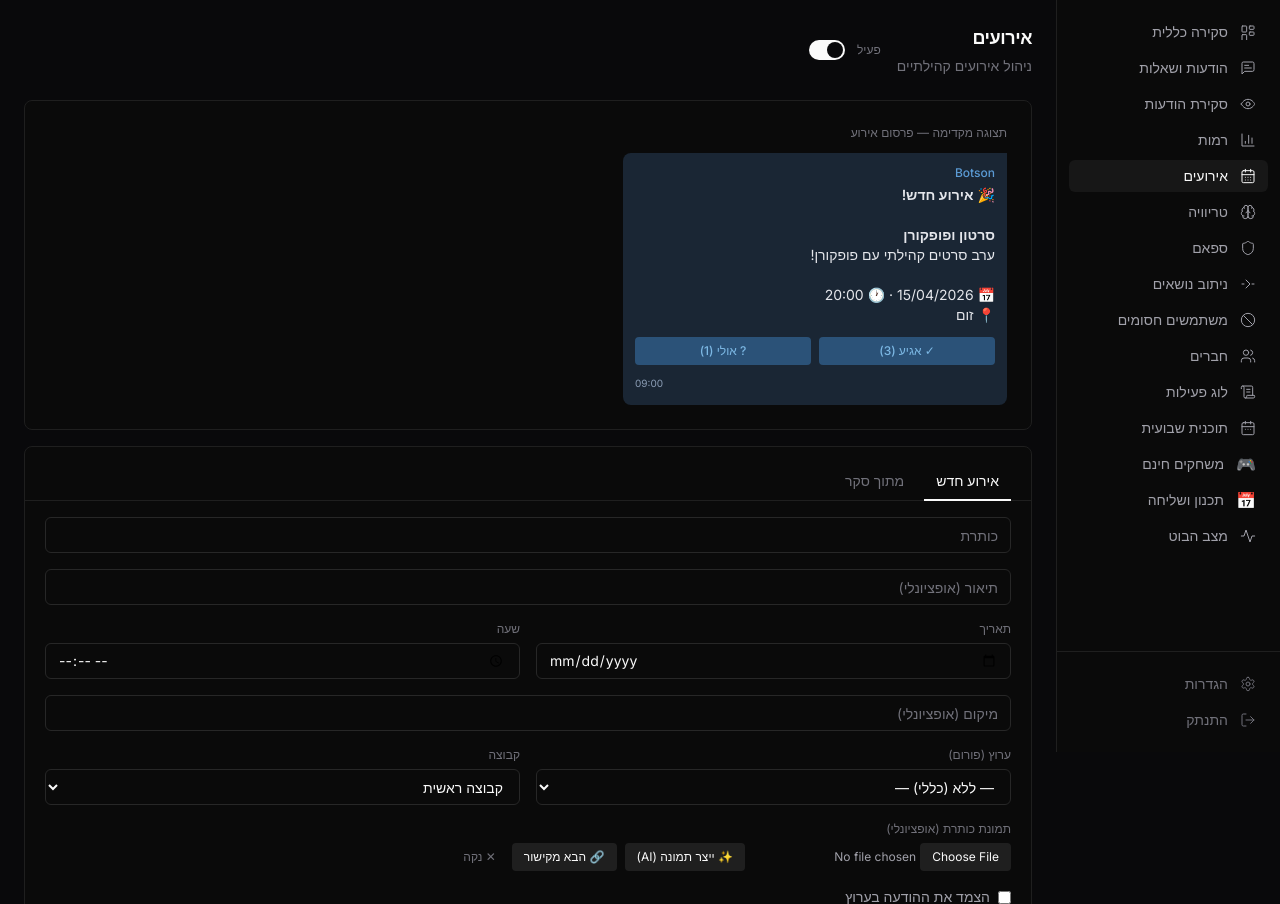
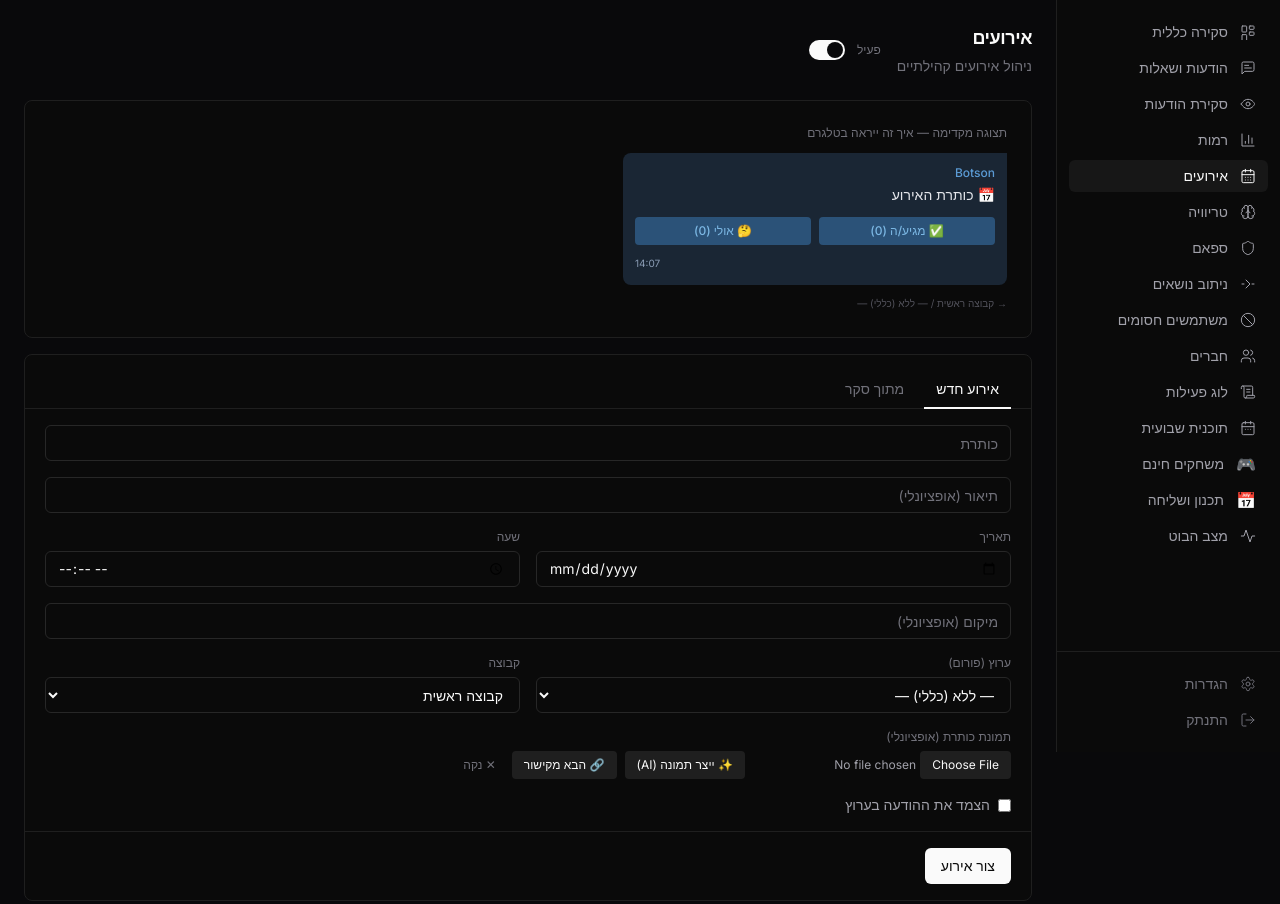
Before and after one commit to endlessblink/botson, a FastAPI app: page /events in a window 1280 px wide. Shown: the part 48-952 px from the top of the page. Run offline with FastAPI, Linux system fonts and the light colour scheme; the visitor is signed in with stand-in values (Sample User, id 1); data that the repository does not hold is empty; some libraries are stand-ins or nearby versions.

Commit message:
feat(events): live preview + draft autosave (survives hard refresh)
Preview card at the top of /events is now reactive — updates as you type
title/desc/date/time/location/topic/group/pin and reflects the picked
cover image. Replaces the old hardcoded mock.

Form auto-saves to localStorage (eventsDraft.v1) on every keystroke and
restores on page load, so a hard refresh doesn't lose what you typed.
Draft cleared after a successful submit.

Co-Authored-By: Claude Opus 4.7 (1M context) <noreply@anthropic.com>

```diff
--- a/dashboard/templates/events.html
+++ b/dashboard/templates/events.html
@@ -20,26 +20,28 @@
     </div>
 </div>
 
-<!-- Telegram Preview Card -->
+<!-- Telegram Preview Card (live — updates as you type) -->
 <div class="bg-[#0a0a0a] border border-[#1f1f1f] rounded-lg p-6 mb-4">
-    <p class="text-xs text-[#71717a] mb-3">תצוגה מקדימה — פרסום אירוע</p>
+    <p class="text-xs text-[#71717a] mb-3">תצוגה מקדימה — איך זה ייראה בטלגרם</p>
     <div class="max-w-sm">
-        <div class="bg-[#1a2634] rounded-lg rounded-tr-none p-3 text-sm" dir="rtl">
-            <div class="text-[#5b9bd5] text-xs font-medium mb-1">Botson</div>
-            <div class="text-[#e4e6eb]">
-                🎉 <strong>אירוע חדש!</strong><br><br>
-                <strong>סרטון ופופקורן</strong><br>
-                ערב סרטים קהילתי עם פופקורן!<br><br>
-                📅 15/04/2026 · 🕐 20:00<br>
-                📍 זום
+        <div class="bg-[#1a2634] rounded-lg rounded-tr-none overflow-hidden text-sm" dir="rtl">
+            <img id="preview-cover" src="" alt="" class="w-full hidden object-cover" style="max-height:200px">
+            <div class="p-3">
+                <div class="text-[#5b9bd5] text-xs font-medium mb-1">Botson</div>
+                <div class="text-[#e4e6eb] whitespace-pre-line" id="preview-body">📅 <strong>כותרת האירוע</strong>
+🕒 בחר תאריך ושעה
+📍 מיקום
+
+תיאור יופיע כאן</div>
+                <!-- Inline keyboard buttons -->
+                <div class="flex gap-2 mt-3">
+                    <div class="flex-1 bg-[#2b5278] text-[#7cb8e4] text-center py-1.5 rounded text-xs font-medium">✅ מגיע/ה (0)</div>
+                    <div class="flex-1 bg-[#2b5278] text-[#7cb8e4] text-center py-1.5 rounded text-xs font-medium">🤔 אולי (0)</div>
+                </div>
+                <div class="text-[#8b9db5] text-[10px] mt-2 text-left" dir="ltr" id="preview-time">--:--</div>
             </div>
-            <!-- Inline keyboard buttons -->
-            <div class="flex gap-2 mt-3">
-                <div class="flex-1 bg-[#2b5278] text-[#7cb8e4] text-center py-1.5 rounded text-xs font-medium">✓ אגיע (3)</div>
-                <div class="flex-1 bg-[#2b5278] text-[#7cb8e4] text-center py-1.5 rounded text-xs font-medium">? אולי (1)</div>
-            </div>
-            <div class="text-[#8b9db5] text-[10px] mt-2 text-left" dir="ltr">09:00</div>
         </div>
+        <p id="preview-meta" class="text-[10px] text-[#52525b] mt-2"></p>
     </div>
 </div>
 
@@ -215,6 +217,8 @@ function setEventCoverStatus(msg, isError) {
     var el = document.getElementById('event-cover-status');
     el.textContent = msg;
     el.className = 'text-xs ' + (isError ? 'text-[#fca5a5]' : 'text-[#71717a]');
+    if (typeof updatePreview === 'function') updatePreview();
+    if (typeof saveDraft === 'function') saveDraft();
 }
 
 function clearEventCover() {
@@ -385,12 +389,138 @@ async function submitEvent() {
             source_poll_message_id: pollSourceMessageId,
             source_poll_option_key: pollSourceOptionKey,
         });
+        clearDraft();   // success — drop the autosaved form so it won't re-fill
         showToast('אירוע נוצר ופורסם');
         setTimeout(function() { location.reload(); }, 1000);
     } catch (e) {
         showToast('שגיאה ביצירת אירוע', 'error');
     }
 }
+
+// ── Live preview + draft autosave (survives hard refresh) ─────────────
+var DRAFT_KEY = 'eventsDraft.v1';
+var DRAFT_FIELDS = ['event-title', 'event-desc', 'event-date', 'event-time',
+                    'event-location', 'event-topic', 'event-target-group',
+                    'event-auto-pin'];
+
+function _val(id) {
+    var el = document.getElementById(id);
+    if (!el) return '';
+    return el.type === 'checkbox' ? el.checked : (el.value || '');
+}
+
+function _setVal(id, v) {
+    var el = document.getElementById(id);
+    if (!el) return;
+    if (el.type === 'checkbox') el.checked = !!v;
+    else el.value = v == null ? '' : v;
+}
+
+function saveDraft() {
+    try {
+        var data = {};
+        DRAFT_FIELDS.forEach(function(id) { data[id] = _val(id); });
+        data.coverPath = eventCoverPath;
+        data.coverStatus = (document.getElementById('event-cover-status') || {}).textContent || '';
+        data.pollMsgId = pollSourceMessageId;
+        data.pollOptKey = pollSourceOptionKey;
+        localStorage.setItem(DRAFT_KEY, JSON.stringify(data));
+    } catch (e) { /* localStorage full / private mode — ignore */ }
+}
+
+function loadDraft() {
+    try {
+        var raw = localStorage.getItem(DRAFT_KEY);
+        if (!raw) return;
+        var data = JSON.parse(raw);
+        DRAFT_FIELDS.forEach(function(id) { if (id in data) _setVal(id, data[id]); });
+        if (data.coverPath) {
+            eventCoverPath = data.coverPath;
+            if (data.coverStatus) setEventCoverStatus(data.coverStatus, false);
+        }
+        if (data.pollMsgId) pollSourceMessageId = data.pollMsgId;
+        if (data.pollOptKey) pollSourceOptionKey = data.pollOptKey;
+    } catch (e) { /* corrupted — drop it */ try { localStorage.removeItem(DRAFT_KEY); } catch(_) {} }
+}
+
+function clearDraft() {
+    try { localStorage.removeItem(DRAFT_KEY); } catch (e) {}
+}
+
+function _heFormatDate(iso) {
+    if (!iso) return '';
+    var parts = iso.split('-');
+    if (parts.length !== 3) return iso;
+    return parts[2] + '/' + parts[1] + '/' + parts[0];
+}
+
+function updatePreview() {
+    var title = _val('event-title') || 'כותרת האירוע';
+    var desc = _val('event-desc');
+    var dateIso = _val('event-date');
+    var time = _val('event-time');
+    var location = _val('event-location');
+
+    var lines = ['📅 ' + title];
+    if (dateIso || time) {
+        var when = [];
+        if (dateIso) when.push(_heFormatDate(dateIso));
+        if (time) when.push(time);
+        lines.push('🕒 ' + when.join(' · '));
+    }
+    if (location) lines.push('📍 ' + location);
+    if (desc) { lines.push(''); lines.push(desc); }
+
+    var body = document.getElementById('preview-body');
+    if (body) body.innerText = lines.join('\n');
+
+    // Live time stamp = bottom-left corner of the bubble
+    var nowEl = document.getElementById('preview-time');
+    if (nowEl) {
+        var d = new Date();
+        nowEl.textContent = String(d.getHours()).padStart(2, '0') + ':' +
+                            String(d.getMinutes()).padStart(2, '0');
+    }
+
+    // Cover image
+    var img = document.getElementById('preview-cover');
+    if (img) {
+        if (eventCoverPath) {
+            img.src = '/media/' + eventCoverPath;
+            img.classList.remove('hidden');
+        } else {
+            img.removeAttribute('src');
+            img.classList.add('hidden');
+        }
+    }
+
+    // Meta line — destination + pin
+    var meta = document.getElementById('preview-meta');
+    if (meta) {
+        var topicSel = document.getElementById('event-topic');
+        var topicLabel = topicSel && topicSel.selectedIndex >= 0 ?
+                         topicSel.options[topicSel.selectedIndex].text : '';
+        var group = _val('event-target-group') === 'test' ? 'קבוצת בדיקות' : 'קבוצה ראשית';
+        var pin = _val('event-auto-pin') ? ' · 📌 הצמדה' : '';
+        meta.textContent = '→ ' + group + ' / ' + topicLabel + pin;
+    }
+}
+
+function _onAnyFieldChange() {
+    saveDraft();
+    updatePreview();
+}
+
+document.addEventListener('DOMContentLoaded', function() {
+    loadDraft();
+    DRAFT_FIELDS.forEach(function(id) {
+        var el = document.getElementById(id);
+        if (!el) return;
+        el.addEventListener('input', _onAnyFieldChange);
+        el.addEventListener('change', _onAnyFieldChange);
+    });
+    updatePreview();
+});
 
 function deleteEvent(eventId) {
     showConfirm('האם למחוק את האירוע?', async function() {
```
